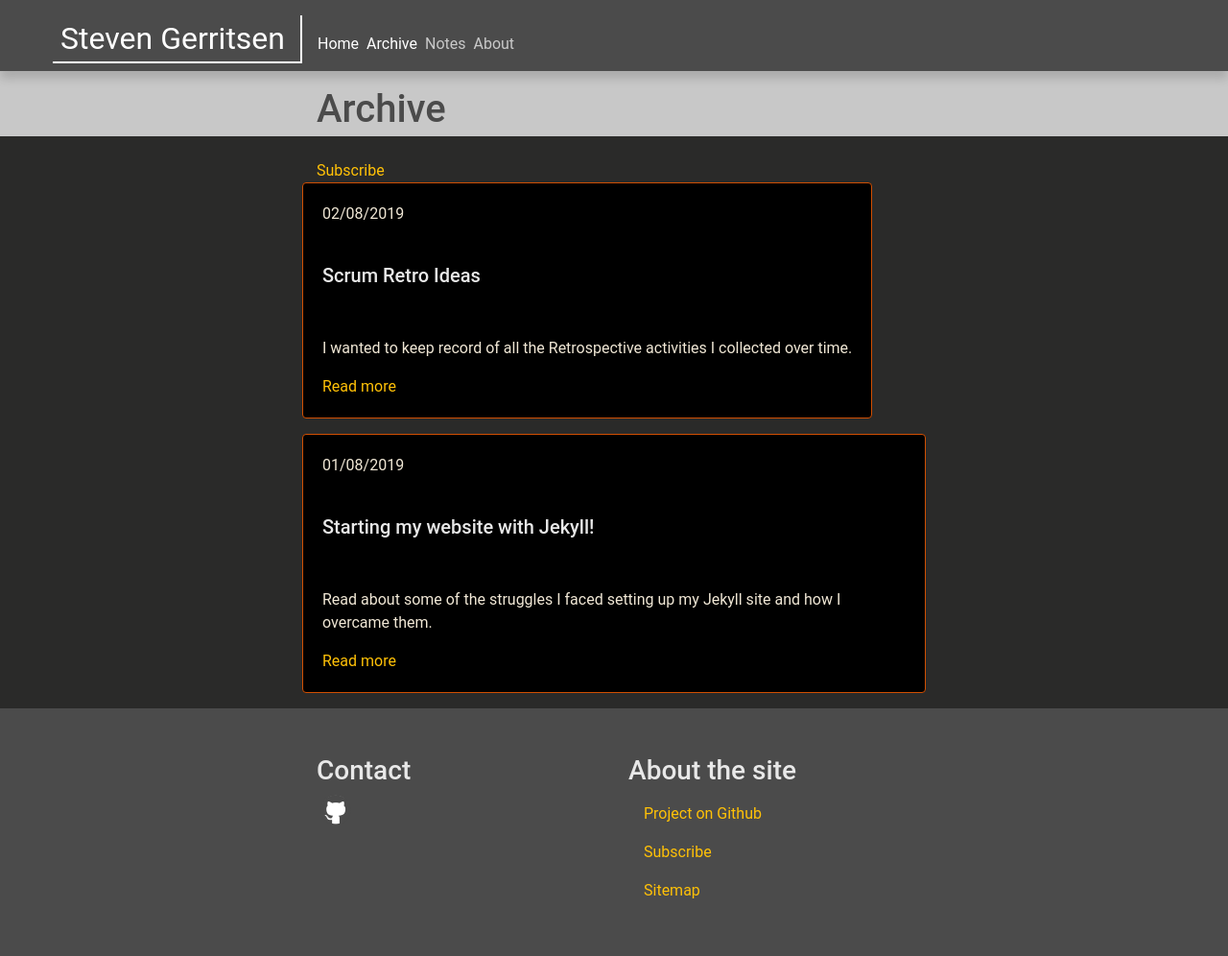
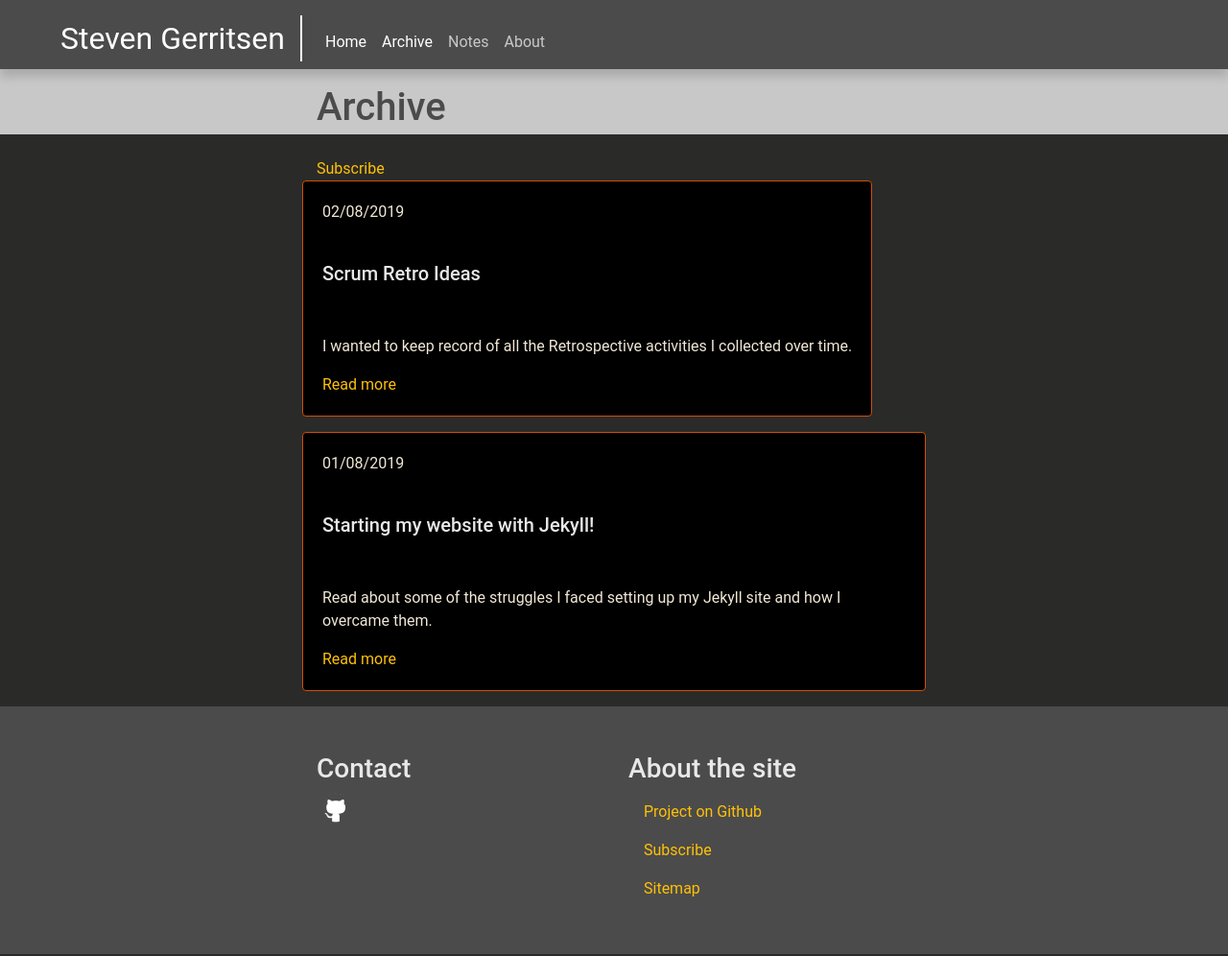
Before and after one commit to Steeff0/steeff0.github.io, a Jekyll site: the page built from pages/archive.html, in a window 1280 px wide. Shown: the whole page at 96% size. Built offline with Jekyll 4.4.1, drawn with Linux system fonts in a browser that asks for light colours; some web fonts are replaced.

Commit message:
Change header

```diff
--- a/_sass/custom/_site-header.scss
+++ b/_sass/custom/_site-header.scss
@@ -14,7 +14,7 @@
     .navbar-brand {
       font-family: "Baumans", Roboto, "Helvetica Neue", Arial, "Noto Sans", sans-serif;
 
-      @include media-breakpoint-between(md, xl) {
+      @include media-breakpoint-between(md, lg) {
         border-bottom: 2px solid $white !important;
       }
 
@@ -27,7 +27,7 @@
     }
 
     .navbar-nav .nav-item a:first-child {
-      @include media-breakpoint-between(md, xl) {
+      @include media-breakpoint-between(md, lg) {
         padding-left: 0;
       }
     }
```
